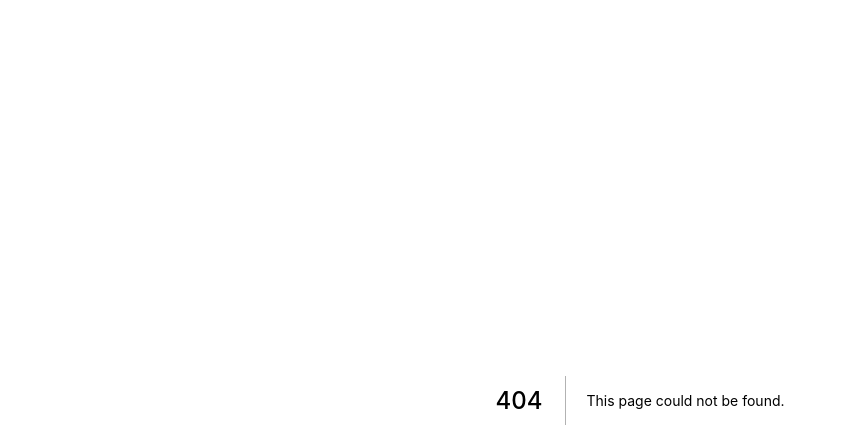
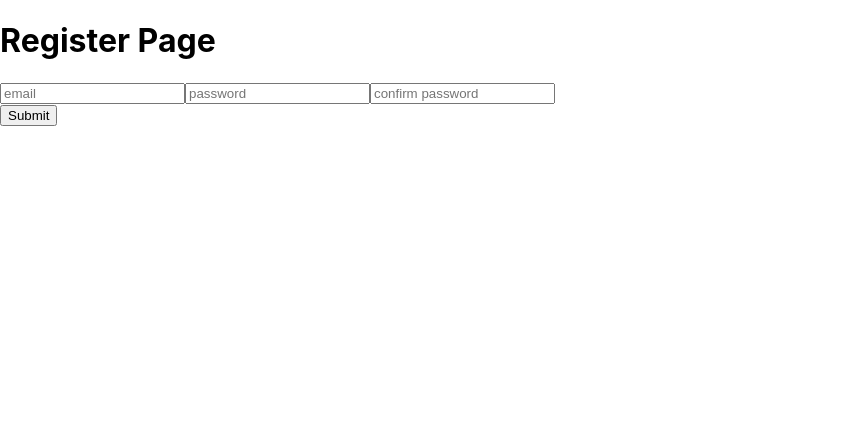
Before and after one commit to ipredoi/progressPlus-client, a Next.js app: page /register in a window 1280 px wide. Before the commit this address had no page. Shown: the top 448 px of the page, without its empty margins (0-847 px from the left). Built offline with nearby package versions, Linux system fonts and the light colour scheme.

Commit message:
login page and register page

```diff
--- /dev/null
+++ b/pages/register.js
@@ -0,0 +1,20 @@
+// Registration page for user to regist with email and create password
+// register button links to Login page
+
+import Link from "next/link";
+
+function Register() {
+  return (
+    <div>
+      <h1>Register Page</h1>
+      <input type='text' placeholder='email' />
+      <input type='text' placeholder='password' />
+      <input type='text' placeholder='confirm password' />
+      <br />
+      <Link href='./login'>
+        <button>Submit</button>
+      </Link>
+    </div>
+  );
+}
+export default Register;
```
Also changed, not shown: pages/login.js (+15 -12 lines).
